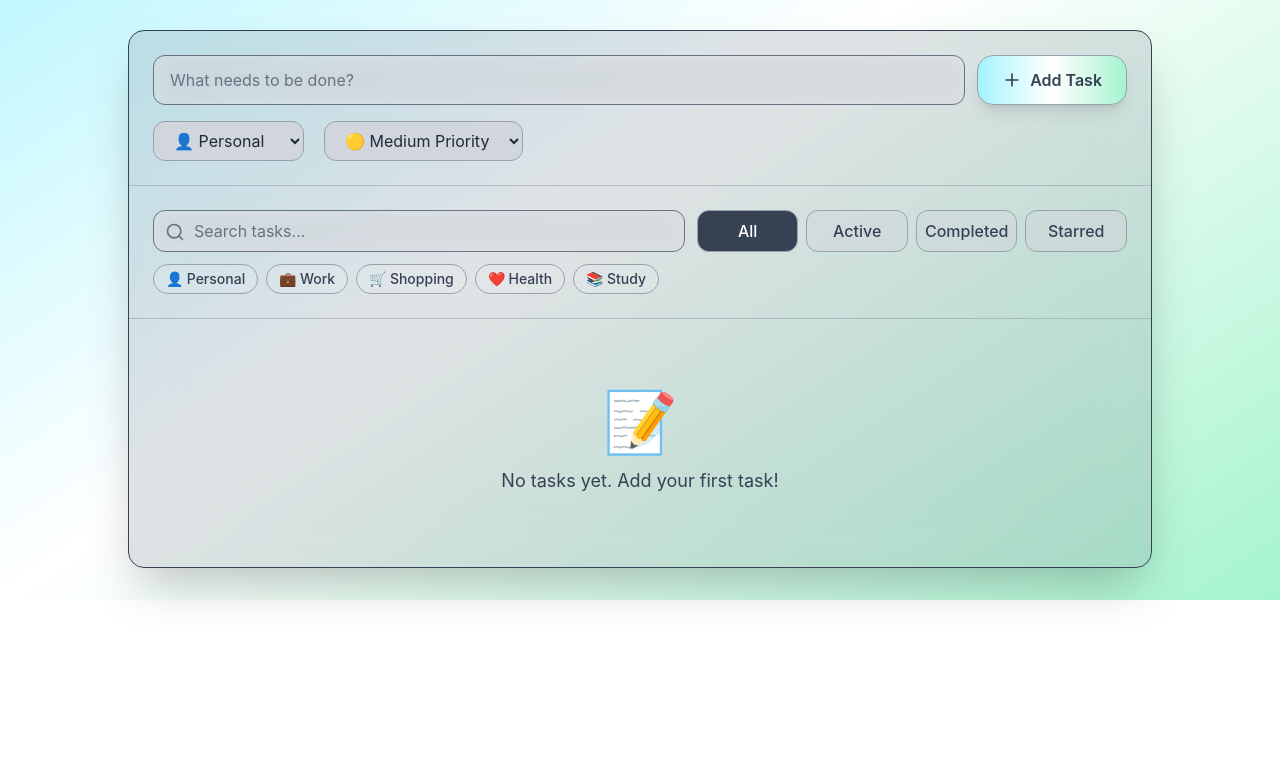
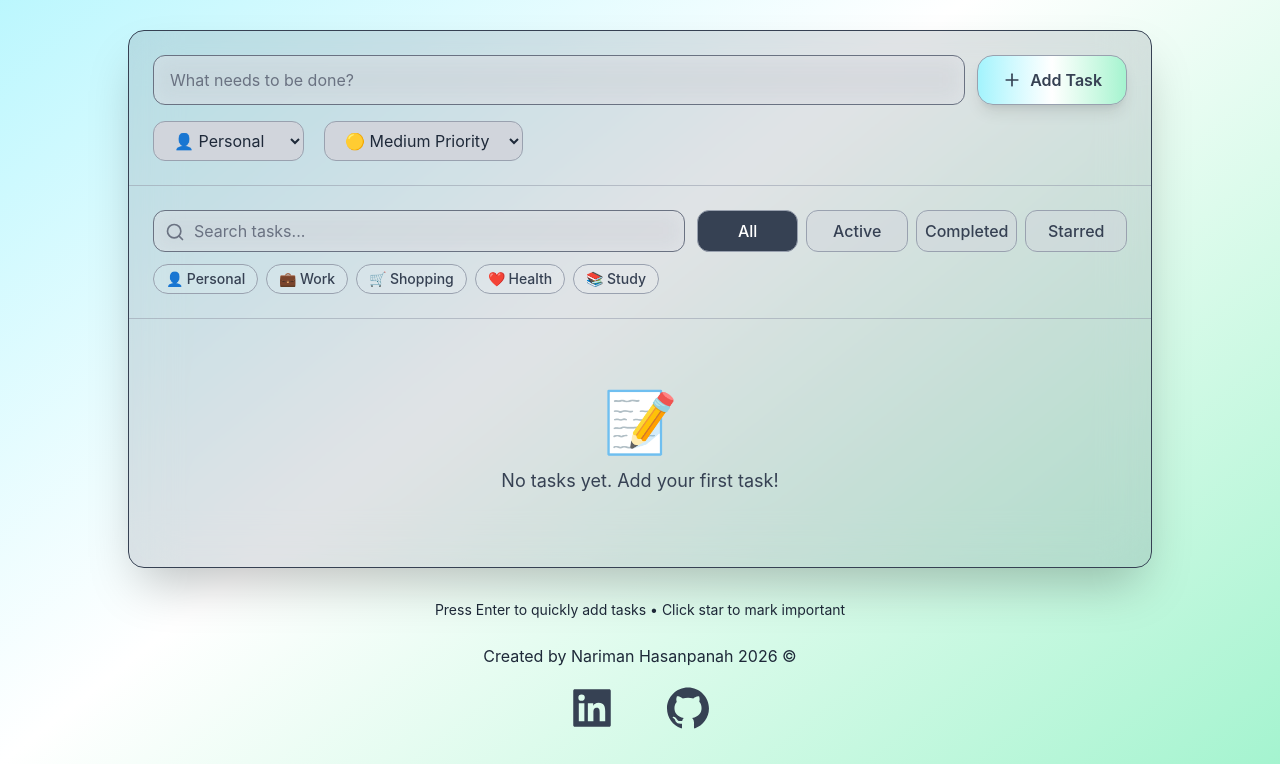
Before and after one commit to Nariman-Hasanpanah/todo-app, a React (Vite) app: page / in a window 1280 px wide. Shown: the part 248-1012 px from the top of the page. Before the commit the page ends 848 px from the top, so only its background shows below. Built offline with nearby package versions, Linux system fonts and the light colour scheme.

Commit message:
Feat: add footer section & chore: install react-icons

```diff
--- a/package.json
+++ b/package.json
@@ -14,6 +14,7 @@
     "lucide-react": "^1.23.0",
     "react": "^19.2.7",
     "react-dom": "^19.2.7",
+    "react-icons": "^5.7.0",
     "tailwindcss": "^4.3.2"
   },
   "devDependencies": {
--- a/src/App.jsx
+++ b/src/App.jsx
@@ -6,6 +6,7 @@ import SearchBar from "./components/SearchBar";
 import FilterBar from "./components/FilterBar";
 import CategoriesBar from "./components/CategoriesFilter";
 import TaskList from "./components/TaskList";
+import { AiFillLinkedin, AiFillGithub } from "react-icons/ai";
 
 const App = () => {
   const [tasks, setTasks] = useState([]);
@@ -104,6 +105,28 @@ const App = () => {
               onDeleteTask={handleDeleteTask}
             />
           </main>
+          <footer>
+            <div className="text-center mt-8">
+              <p className="text-gray-800 text-sm mb-6">
+                Press Enter to quickly add tasks • Click star to mark important
+              </p>
+              <p className="text-sm text-gray-800 md:text-base">
+                Created by Nariman Hasanpanah 2026 ©
+              </p>
+            </div>
+            <div className="flex justify-center gap-12 text-gray-700 text-4xl md:text-5xl mt-4">
+              <a href="https://www.linkedin.com/in/nariman-hasan-panah-7b1897308">
+                <h1 className="hover:opacity-60 cursor-pointer">
+                  <AiFillLinkedin />
+                </h1>
+              </a>
+              <a href="https://github.com/Nariman-Hasanpanah">
+                <h1 className="hover:opacity-60 cursor-pointer">
+                  <AiFillGithub />
+                </h1>
+              </a>
+            </div>
+          </footer>
         </div>
       </div>
     </>
```
Also changed, not shown: 1 other file (tests, documents, lock files or other folders).
